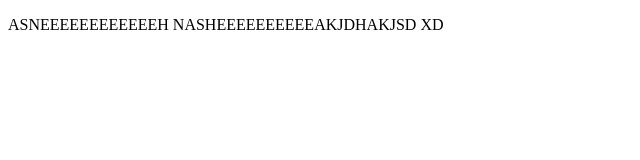
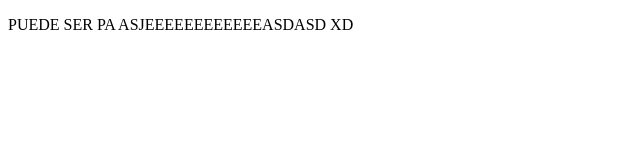
Before and after one commit to juan19s/proyectoDemoCursoPrework, a plain HTML site: page index.html/index.html in a window 1280 px wide. Shown: the whole page, without its empty margins (0-640 px from the left). Drawn offline with Linux system fonts and the light colour scheme.

Commit message:
cambios agregamos mas cosas nasheeeeeeeeeeees

```diff
--- a/index.html/index.html
+++ b/index.html/index.html
@@ -8,7 +8,8 @@
 </head>
 <body>
     <p>
-        ASNEEEEEEEEEEEEH NASHEEEEEEEEEEAKJDHAKJSD
+        PUEDE SER PA ASJEEEEEEEEEEEEASDASD
+
         XD
     </p>
 </body>
```
